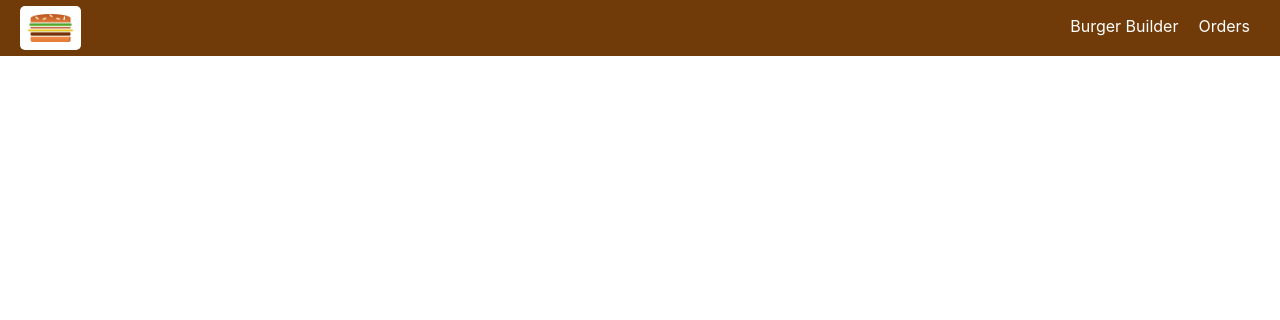
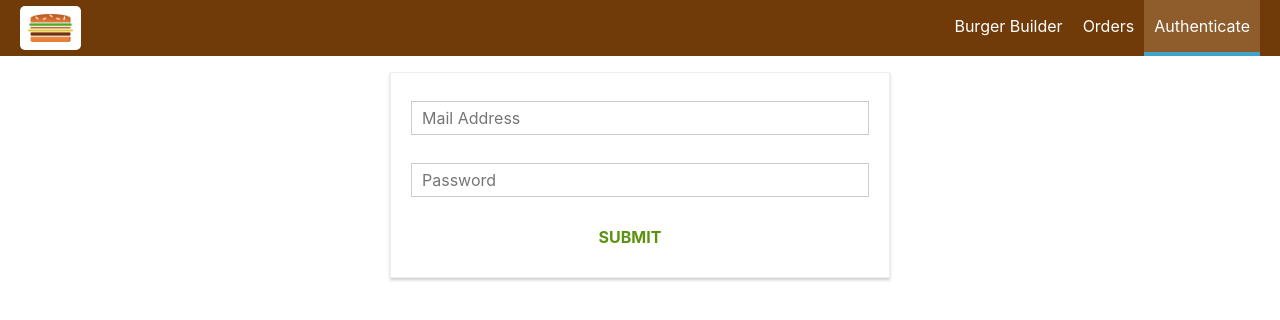
Before and after one commit to iamnishantgarg/theBurgerBuilder, a React (Create React App) app: page /auth in a window 1280 px wide. Shown: the top 320 px of the page. Built offline with nearby package versions, Linux system fonts and the light colour scheme.

Commit message:
Auth Component added

```diff
--- a/src/App.js
+++ b/src/App.js
@@ -4,6 +4,7 @@ import BurgerBuilder from "./containers/BurgerBuilder/BurgerBuilder";
 import Orders from "./containers/Orders/Orders";
 import Checkout from "./containers/Checkout/Checkout";
 import { Route, Switch } from "react-router-dom";
+import Auth from "./containers/Auth/Auth";
 class App extends Component {
   render() {
     return (
@@ -11,6 +12,7 @@ class App extends Component {
         <Switch>
           <Route path="/checkout" component={Checkout} />
           <Route path="/orders" exact component={Orders} />
+          <Route path="/auth" component={Auth} />
           <Route path="/" exact component={BurgerBuilder} />
         </Switch>
       </Layout>
--- a/src/components/Navigation/NavigationItems/NavigationItems.js
+++ b/src/components/Navigation/NavigationItems/NavigationItems.js
@@ -8,6 +8,7 @@ function NavigationItems() {
         Burger Builder
       </NavigationItem>
       <NavigationItem link="/orders">Orders</NavigationItem>
+      <NavigationItem link="/auth">Authenticate</NavigationItem>
     </ul>
   );
 }
--- /dev/null
+++ b/src/containers/Auth/Auth.js
@@ -0,0 +1,70 @@
+import React, { Component } from "react";
+import classes from "./Auth.module.css";
+import Input from "../../components/UI/Input/Input";
+import Button from "../../components/UI/Button/Button";
+class Auth extends Component {
+  state = {
+    controls: {
+      email: {
+        elementType: "input",
+        elementConfig: {
+          type: "email",
+          placeholder: "Mail Address",
+        },
+        value: "",
+        valid: false,
+        touched: false,
+        validation: {
+          required: true,
+          isEmail: true,
+        },
+      },
+      password: {
+        elementType: "input",
+        elementConfig: {
+          type: "password",
+          placeholder: "Password",
+        },
+        value: "",
+        valid: false,
+        touched: false,
+        validation: {
+          required: true,
+          minLength: 7,
+        },
+      },
+    },
+  };
+  render() {
+    const formElementArray = [];
+    for (let key in this.state.controls) {
+      formElementArray.push({
+        id: key,
+        config: this.state.controls[key],
+      });
+    }
+    const form = formElementArray.map((formElement) => {
+      return (
+        <Input
+          key={formElement.id}
+          elementType={formElement.config.elementType}
+          elementConfig={formElement.config.elementConfig}
+          value={formElement.config.value}
+          invalid={!formElement.config.valid}
+          shouldValidate={formElement.config.validation}
+          touched={formElement.config.touched}
+          changed={(event) => this.inputChangedHandler(event)}
+        />
+      );
+    });
+    return (
+      <div className={classes.Auth}>
+        <from>
+          {form}
+          <Button btnType="Success">SUBMIT</Button>
+        </from>
+      </div>
+    );
+  }
+}
+export default Auth;
--- /dev/null
+++ b/src/containers/Auth/Auth.module.css
@@ -0,0 +1,15 @@
+.Auth {
+  margin: 20px auto;
+  text-align: center;
+  width: 80%;
+  box-shadow: 0 2px 3px #ccc;
+  border: 1px solid #eee;
+  padding: 10px;
+  box-sizing: border-box;
+}
+
+@media (min-width: 600px) {
+  .Auth {
+    width: 500px;
+  }
+}
```
